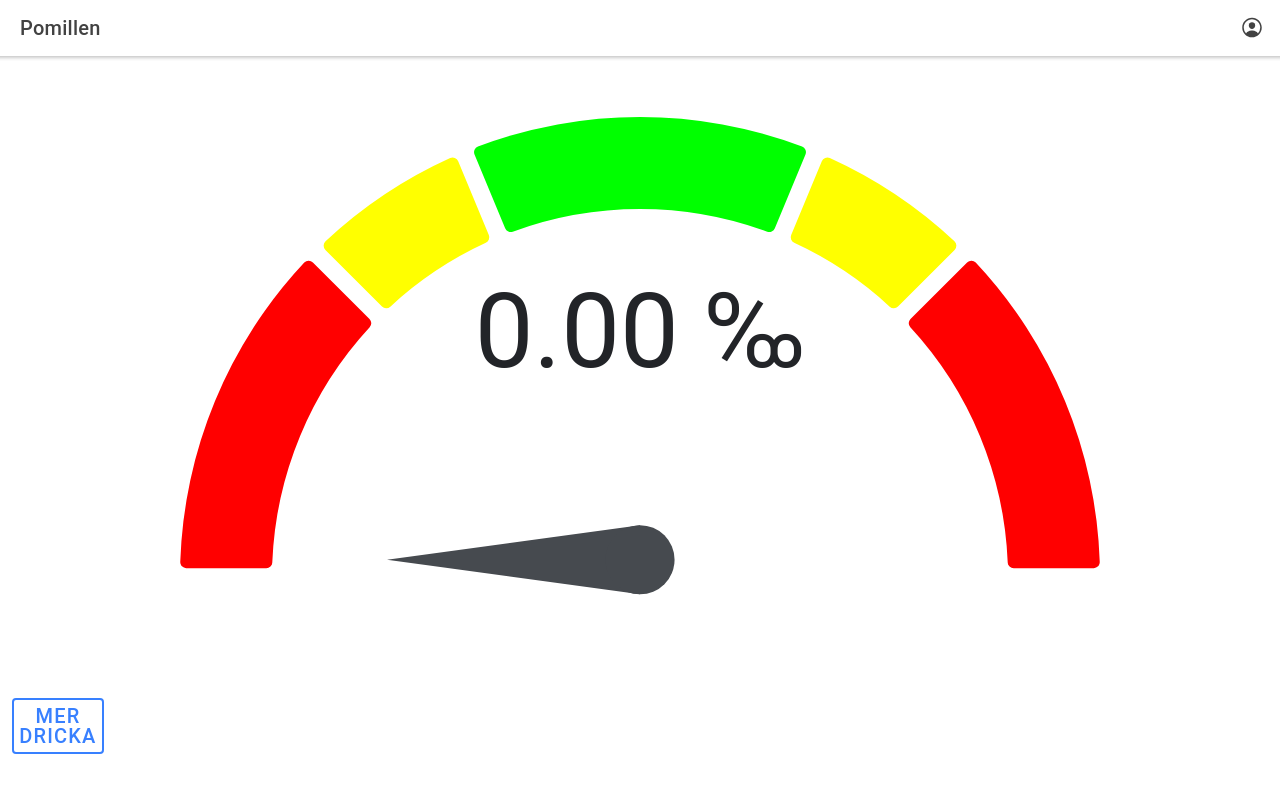
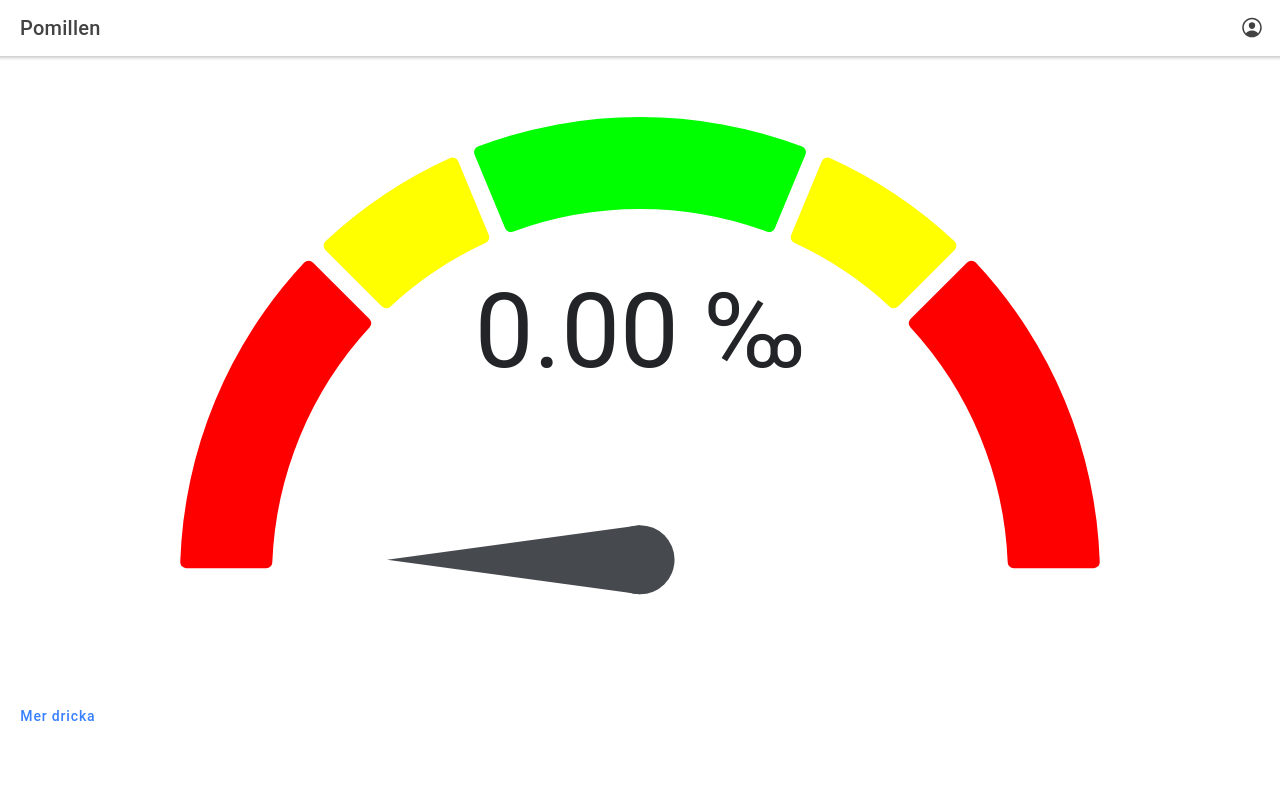
Before and after one commit to ritzau/pomillen, a React (Create React App) app: page /home#/home in a window 1280 px wide. Shown: the top 792 px of the page. Built offline with nearby package versions, Linux system fonts and the light colour scheme.

Commit message:
Add one more shortcut button tweak

```diff
--- a/src/components/Shortcuts.tsx
+++ b/src/components/Shortcuts.tsx
@@ -1,4 +1,8 @@
-import React, { useEffect, useState } from "react"
+import React, {
+    ReactNode,
+    useEffect,
+    useState
+} from "react"
 
 import {
     IonButton,
@@ -32,12 +36,12 @@ const Shortcuts: React.FC<Shortcuts> = (props) => {
         colProps = { sizeXs: '4' }
     }
     else {
-        colProps = { sizeLg: '1', sizeSm: '2', sizeXs: '3' }
+        colProps = { sizeXl: '1', sizeSm: '2', sizeXs: '3' }
 
         if (windowDimensions.width < 576) {
             maxButtons = 8
         }
-        else if (windowDimensions.width < 992) {
+        else if (windowDimensions.width < 1200) {
             maxButtons = 6
         }
         else {
@@ -49,12 +53,12 @@ const Shortcuts: React.FC<Shortcuts> = (props) => {
         .slice(0, maxButtons - 1)
         .map(([cl, pct]: number[]) => (
             <IonCol key={`${cl}:${pct}`} {...colProps}>
-                <IonButton expand='block' size='large' onClick={() => props.addDrink(cl, pct)}>
-                    {cl} cl<br />{pct}&nbsp;%
-                </IonButton>
-                <div className='ion-text-center'>
-                    {(props.calculateEbac(cl, pct)).toFixed(2)}&nbsp;&permil;
-                </div>
+                <ShortcutButton
+                onClick={() => props.addDrink(cl, pct)}
+                sublabel={<>{(props.calculateEbac(cl, pct)).toFixed(2)}&nbsp;&permil;</>}
+                >
+                    {cl} cl/{pct}&nbsp;%
+                </ShortcutButton>
             </IonCol>
         ))
 
@@ -63,12 +67,9 @@ const Shortcuts: React.FC<Shortcuts> = (props) => {
             <IonRow className='ion-align-items-end'>
                 {buttons}
                 <IonCol {...colProps}>
-                    <IonButton color="primary" size='large' fill='outline' expand='block' href="#/add">
-                        Mer<br />dricka
-                    </IonButton>
-                    <div className='ion-text-center'>
-                        &nbsp;
-                    </div>
+                    <ShortcutButton fill='clear' href="#/add">
+                        Mer dricka
+                    </ShortcutButton>
                 </IonCol>
             </IonRow>
         </IonGrid>)
@@ -76,6 +77,26 @@ const Shortcuts: React.FC<Shortcuts> = (props) => {
 
 export default Shortcuts
 
+// XXX: How do I get all props of IonButton?
+interface ShortcutButtonProps {
+    fill?: 'outline' | 'solid' | 'default' | 'clear'
+    href?: string
+    onClick?: () => void
+    children?: ReactNode
+    sublabel?: ReactNode
+}
+
+const ShortcutButton: React.FC<ShortcutButtonProps> = (props) => (
+    <>
+        <IonButton style={{textTransform: 'none'}} {...props} color='primary' expand='block'>
+            {props.children}
+        </IonButton>
+        <div className='ion-text-center'>
+            <small>{props.sublabel ? props.sublabel : <>&nbsp;</>}</small>
+        </div>
+    </>
+)
+
 function getWindowDimensions() {
     const { innerWidth: width, innerHeight: height } = window
 
```
